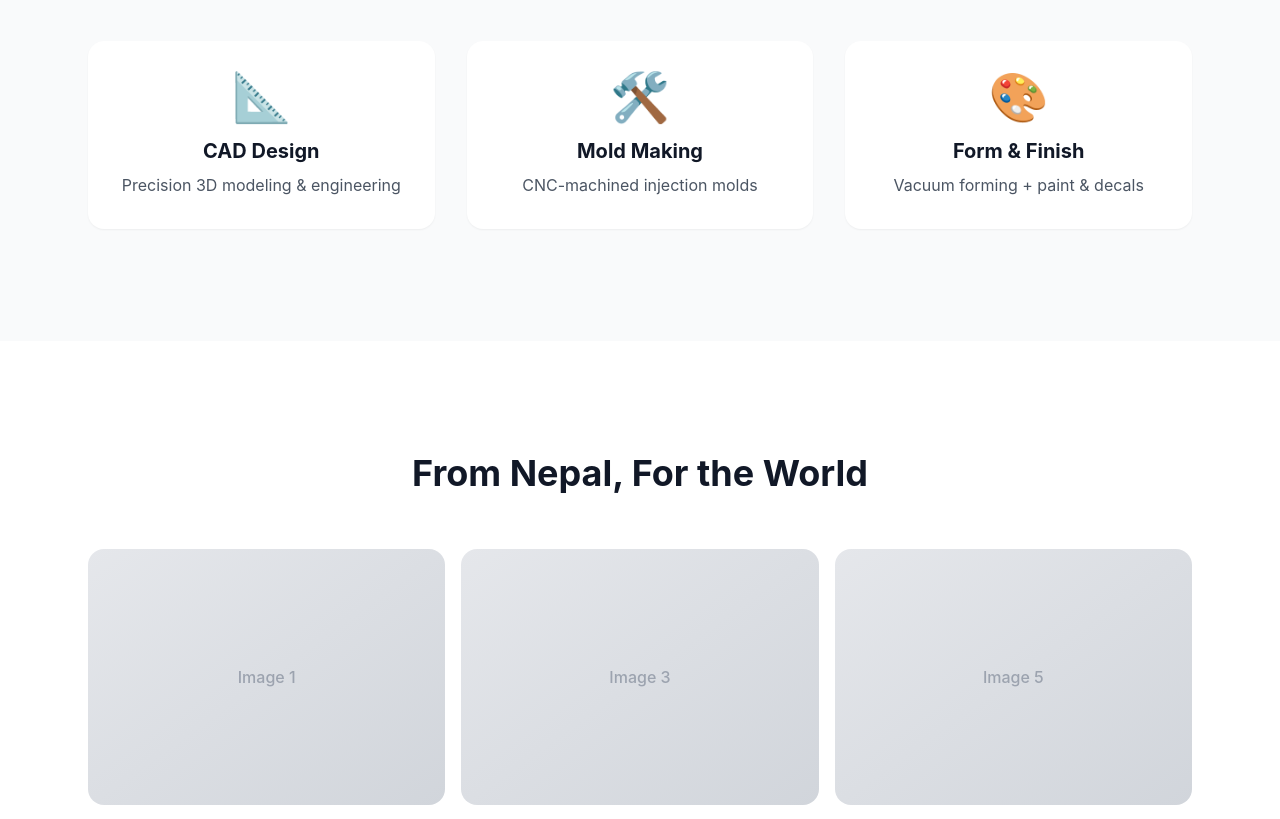
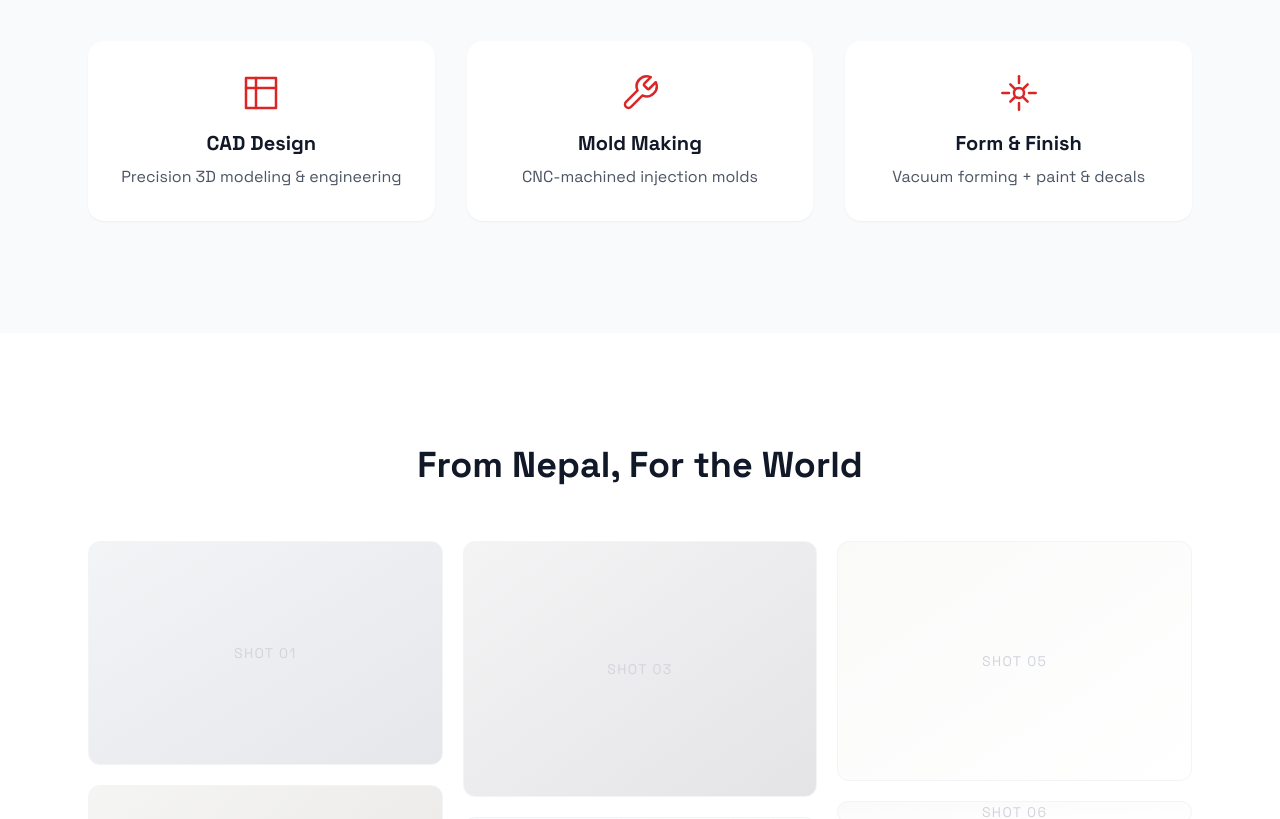
Before and after one commit to arjunyonjan/yonjan-moto, a Next.js app: page / in a window 1280 px wide. Shown: the part 740-1559 px from the top of the page. Built offline with nearby package versions, Linux system fonts and the light colour scheme.

Commit message:
fix: replace emoji icons with SVG, switch to Space Grotesk font

```diff
--- a/app/components/Gallery.tsx
+++ b/app/components/Gallery.tsx
@@ -1,7 +1,12 @@
-const items = Array.from({ length: 6 }, (_, i) => ({
-  id: i + 1,
-  h: i % 2 === 0 ? 'h-64' : 'h-80',
-}));
+const tones = [
+  'from-gray-100 to-gray-200',
+  'from-stone-100 to-stone-200',
+  'from-zinc-100 to-zinc-200',
+  'from-gray-50 to-gray-150',
+  'from-stone-50 to-stone-150',
+  'from-zinc-50 to-zinc-150',
+];
+const h = ['h-56', 'h-72', 'h-64', 'h-80', 'h-60', 'h-76'];
 
 export default function Gallery() {
   return (
@@ -10,13 +15,13 @@ export default function Gallery() {
         <p className="text-2xl sm:text-4xl font-bold text-center text-xxl mb-14">
           From Nepal, For the World
         </p>
-        <div className="columns-1 sm:columns-2 lg:columns-3 gap-4 space-y-4">
-          {items.map((it) => (
+        <div className="columns-1 sm:columns-2 lg:columns-3 gap-5 space-y-5">
+          {tones.map((t, i) => (
             <div
-              key={it.id}
-              className={`${it.h} w-full rounded-2xl bg-gradient-to-br from-gray-200 to-gray-300 flex items-center justify-center text-gray-400 font-medium break-inside-avoid`}
+              key={i}
+              className={`${h[i]} w-full rounded-xl bg-gradient-to-br ${t} flex items-center justify-center text-gray-300 text-sm tracking-widest uppercase break-inside-avoid border border-gray-100`}
             >
-              Image {it.id}
+              Shot {String(i + 1).padStart(2, '0')}
             </div>
           ))}
         </div>
--- a/app/components/ProcessGrid.tsx
+++ b/app/components/ProcessGrid.tsx
@@ -1,7 +1,32 @@
 const steps = [
-  { title: 'CAD Design', desc: 'Precision 3D modeling & engineering', icon: '📐' },
-  { title: 'Mold Making', desc: 'CNC-machined injection molds', icon: '🛠️' },
-  { title: 'Form & Finish', desc: 'Vacuum forming + paint & decals', icon: '🎨' },
+  {
+    title: 'CAD Design',
+    desc: 'Precision 3D modeling & engineering',
+    icon: (
+      <svg width="40" height="40" viewBox="0 0 24 24" fill="none" stroke="currentColor" strokeWidth="1.5" strokeLinecap="round" strokeLinejoin="round">
+        <path d="M3 3h18v18H3z"/><path d="M3 9h18"/><path d="M9 3v18"/>
+      </svg>
+    ),
+  },
+  {
+    title: 'Mold Making',
+    desc: 'CNC-machined injection molds',
+    icon: (
+      <svg width="40" height="40" viewBox="0 0 24 24" fill="none" stroke="currentColor" strokeWidth="1.5" strokeLinecap="round" strokeLinejoin="round">
+        <path d="M14.7 6.3a1 1 0 0 0 0 1.4l1.6 1.6a1 1 0 0 0 1.4 0l3.77-3.77a6 6 0 0 1-7.94 7.94l-6.91 6.91a2.12 2.12 0 0 1-3-3l6.91-6.91a6 6 0 0 1 7.94-7.94l-3.76 3.76z"/>
+      </svg>
+    ),
+  },
+  {
+    title: 'Form & Finish',
+    desc: 'Vacuum forming + paint & decals',
+    icon: (
+      <svg width="40" height="40" viewBox="0 0 24 24" fill="none" stroke="currentColor" strokeWidth="1.5" strokeLinecap="round" strokeLinejoin="round">
+        <path d="M12 2v4"/><path d="m6.8 6.8 2.8 2.8"/><path d="M2 12h4"/><path d="m6.8 17.2 2.8-2.8"/><path d="M12 18v4"/><path d="m17.2 17.2-2.8-2.8"/><path d="M18 12h4"/><path d="m17.2 6.8-2.8 2.8"/>
+        <circle cx="12" cy="12" r="3"/>
+      </svg>
+    ),
+  },
 ];
 
 export default function ProcessGrid() {
@@ -14,7 +39,7 @@ export default function ProcessGrid() {
         <div className="grid grid-cols-1 sm:grid-cols-3 gap-8">
           {steps.map((s) => (
             <div key={s.title} className="bg-white rounded-2xl p-8 shadow-sm text-center">
-              <div className="text-5xl mb-4">{s.icon}</div>
+              <div className="text-accent mb-4 flex justify-center">{s.icon}</div>
               <h3 className="text-xl font-bold text-xxl">{s.title}</h3>
               <p className="mt-2 text-gray-600">{s.desc}</p>
             </div>
--- a/app/globals.css
+++ b/app/globals.css
@@ -3,4 +3,4 @@
 @tailwind utilities;
 
 html { scroll-behavior: smooth; }
-body { @apply bg-bg text-primary antialiased; }
+body { @apply bg-bg text-primary antialiased; font-family: var(--font-space), system-ui, sans-serif; }
--- a/app/layout.tsx
+++ b/app/layout.tsx
@@ -1,15 +1,18 @@
 import type { Metadata } from 'next';
+import { Space_Grotesk } from 'next/font/google';
 import './globals.css';
+
+const spaceGrotesk = Space_Grotesk({ subsets: ['latin'], variable: '--font-space' });
 
 export const metadata: Metadata = {
   title: 'Yonjan Moto — Nepal\'s Moto Forge',
-  description: 'Custom fairings · Injection molding · Vacuum forming. Built in Nepal for the world.',
+  description: 'Custom fairings · Injection molding · vacuum forming. Built in Nepal for the world.',
 };
 
 export default function RootLayout({ children }: { children: React.ReactNode }) {
   return (
-    <html lang="en">
-      <body className="font-sans">{children}</body>
+    <html lang="en" className={spaceGrotesk.variable}>
+      <body>{children}</body>
     </html>
   );
 }
--- a/tailwind.config.js
+++ b/tailwind.config.js
@@ -10,9 +10,6 @@ module.exports = {
         accent: '#DC2626',
         xxl: '#111827',
       },
-      fontFamily: {
-        sans: ['Inter', 'system-ui', 'sans-serif'],
-      },
     },
   },
   plugins: [],
```
